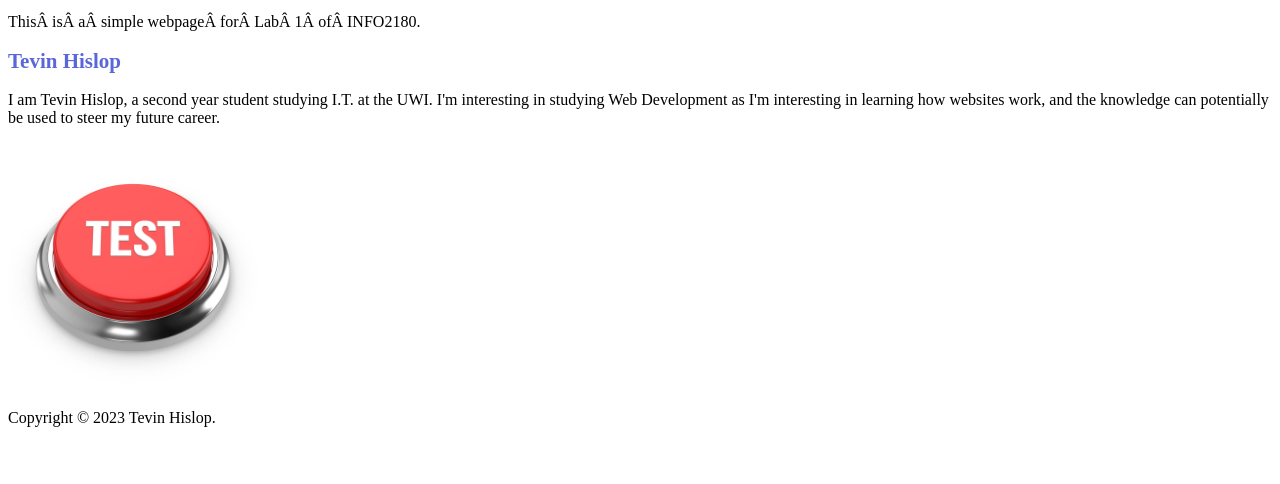
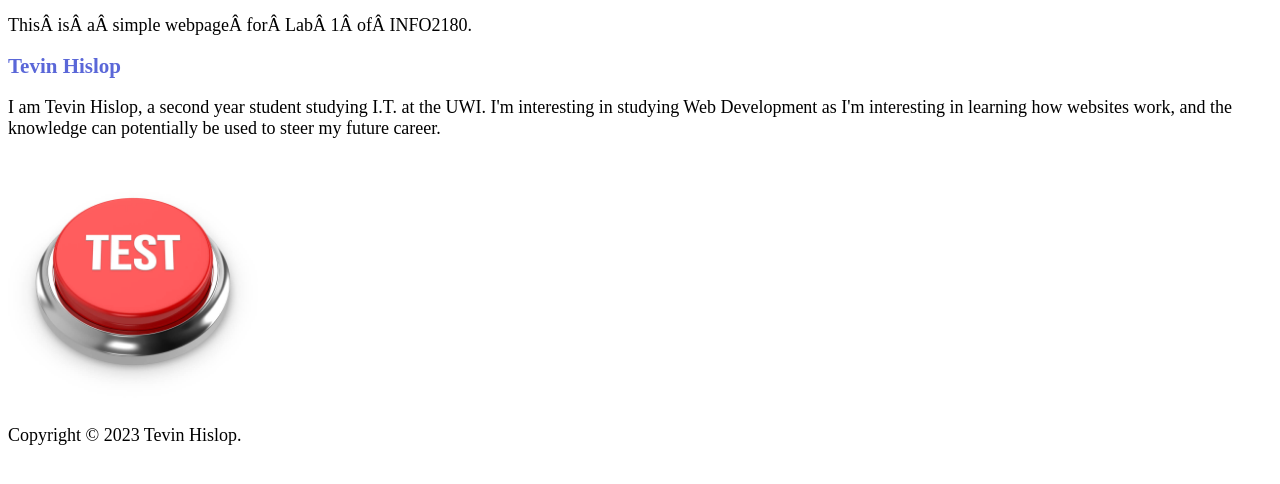
Before and after one commit to tevinh7612/info2180-lab1, a plain HTML site: page index.html in a window 1280 px wide. Shown: the part 72-556 px from the top of the page. Drawn offline with Linux system fonts and the light colour scheme.

Commit message:
Update styles.css

```diff
--- a/styles.css
+++ b/styles.css
@@ -6,6 +6,6 @@ h2{
 	font-size: 21px;
 	color: #5A67D8;
 }
-9{
+p{
 	font-size: 18px;
 }
```
